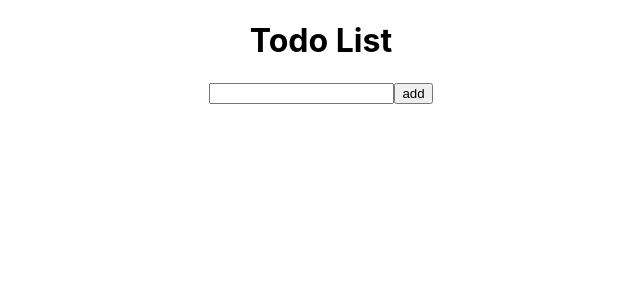
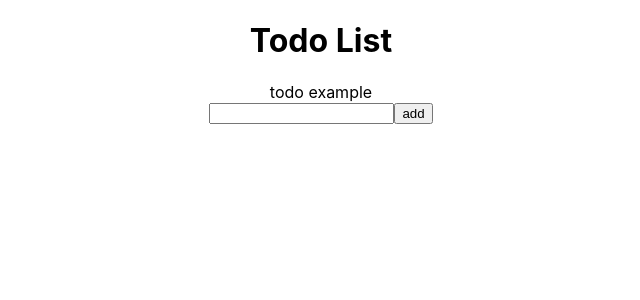
Before and after one commit to AFS-Bootcamp-202211-Group-B/todo-react-day12-starter, a React (Create React App) app: page / in a window 1280 px wide. Shown: the top 300 px of the page, without its empty margins (319-959 px from the left). Built offline with nearby package versions, Linux system fonts and the light colour scheme.

Commit message:
feat: add todo useSelector

```diff
--- a/src/features/TodoGenerator.js
+++ b/src/features/TodoGenerator.js
@@ -1,12 +1,16 @@
 import React, { useState } from "react";
+import { useDispatch } from "react-redux";
+import { addToDo } from "./todoListSlice";
 
 export default function TodoGenerator(props) {
   const [todo, setTodo] = useState("");
+  const dispatch = useDispatch();
   const onInputChange = (event) => {
     setTodo(event.target.value);
   };
   const onAdd = () => {
-    props.addTodo(todo);
+    // props.addTodo(todo);
+    dispatch(addToDo(todo));
     setTodo("");
   };
   return (
--- a/src/features/TodoGroup.js
+++ b/src/features/TodoGroup.js
@@ -1,8 +1,10 @@
 import React from "react";
 import TodoItem from "./TodoItem";
+import { useSelector } from "react-redux";
 
 export default function TodoGroup(props) {
-  return props.todos.map((todo, index) => {
+  const todos = useSelector((state) => state.todoList);
+  return todos.map((todo, index) => {
     return <TodoItem key={index} todo={todo} />;
   });
 }
--- a/src/features/TodoItem.js
+++ b/src/features/TodoItem.js
@@ -1,5 +1,5 @@
 import React from "react";
 
 export default function TodoItem(props) {
-  return <div>{props.todo}</div>;
+  return <div>{props.todo.text}</div>;
 }
--- a/src/features/TodoList.js
+++ b/src/features/TodoList.js
@@ -1,21 +1,23 @@
 import React, { useState } from "react";
-import { useDispatch } from "react-redux";
+import { useDispatch, useSelector } from "react-redux";
 import TodoGenerator from "./TodoGenerator";
 import TodoGroup from "./TodoGroup";
-import { addToDo2 } from "./todoListSlice";
+
+
 
 export default function TodoList() {
-  const [todos, setTodos] = useState([]);
-  const dispatch = useDispatch();
+  // const [todos, setTodos] = useState([]);
+  // const todos = useSelector((state) => state.todoList);
+
   const addTodo = (todo) => {
-    setTodos([...todos, todo]);
+    // setTodos([...todos, todo]);
 
-    dispatch(addToDo2());
+    // dispatch(addToDo());
   };
 
   return (
     <div>
-      <TodoGroup todos={todos} />
+      <TodoGroup />
       <TodoGenerator addTodo={addTodo} />
     </div>
   );
--- a/src/features/todoListSlice.js
+++ b/src/features/todoListSlice.js
@@ -11,13 +11,18 @@ const todoListSlice = createSlice({
         }],
 
     reducers: {
-        addToDo2:() =>{
-            console.log("123")
+        addToDo:(state,action) => {
+            const todo = {
+                id: Date.now(),
+                text: action.payload,
+                done: false
+            }
+            state.push(todo);
         }
     },
 });
 
-export const {addToDo2} = todoListSlice.actions;
+export const {addToDo} = todoListSlice.actions;
 
 
 
```
